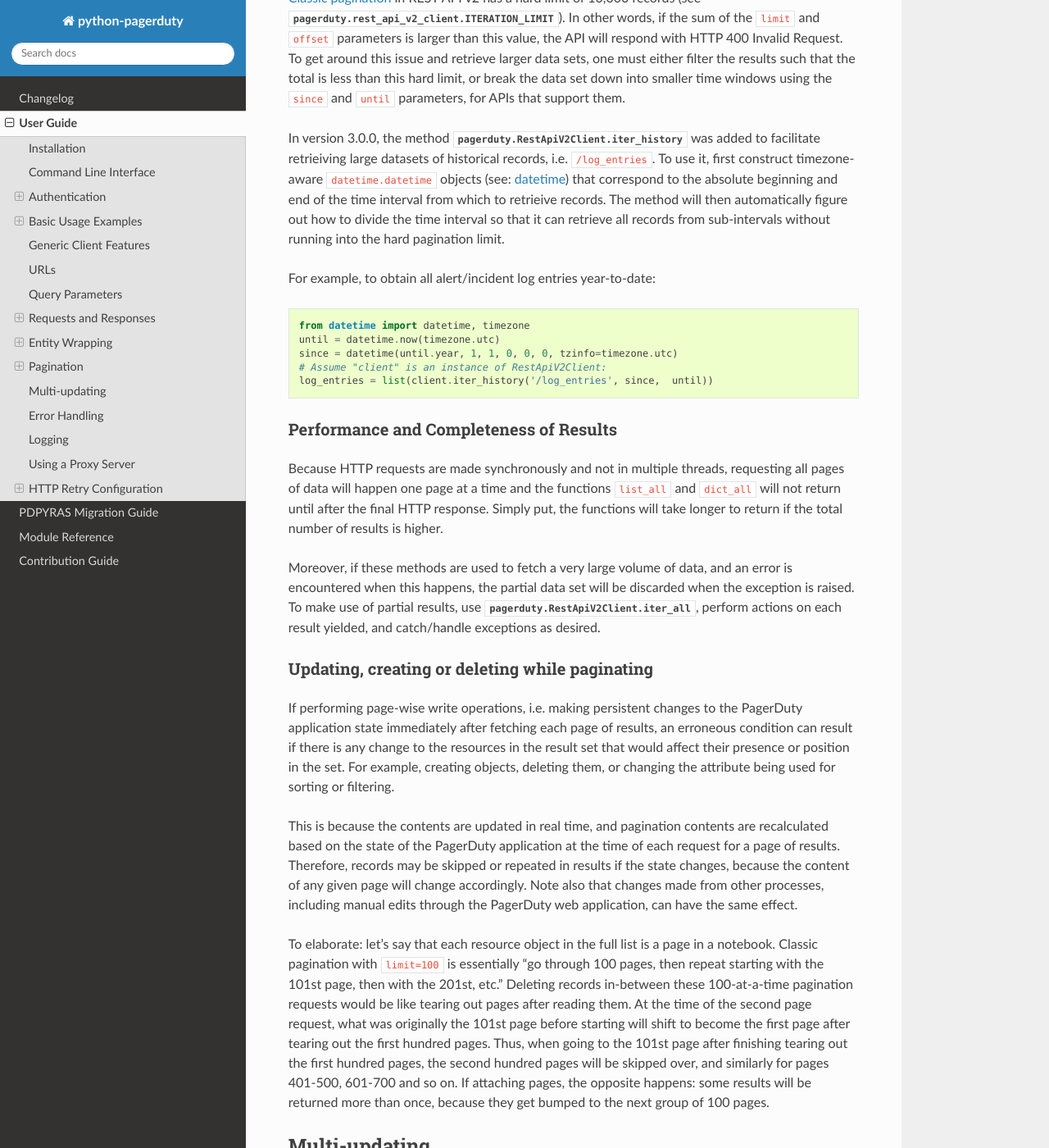
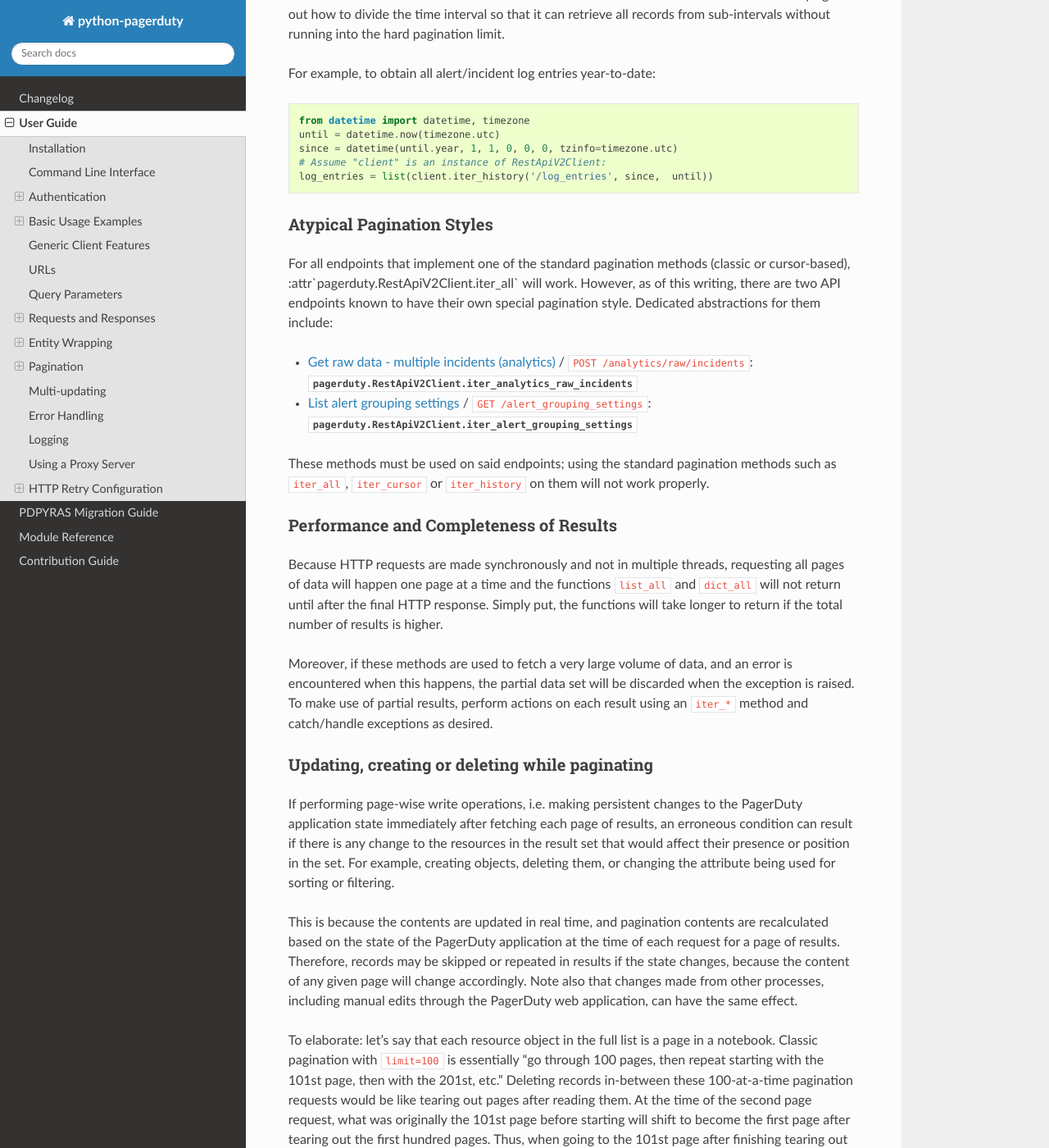
Before and after one commit to PagerDuty/python-pagerduty, a Sphinx documentation site: the page built from sphinx/source/user_guide.rst, in a window 1280 px wide and 1400 px high, scrolled down 12646 px. Shown: the whole window at 82% size. Built offline with Sphinx 7.4.7 and the Read the Docs theme 3.1.0, drawn with Linux system fonts in a browser that asks for light colours; some of the changed text lies outside the part shown.

```diff
--- a/sphinx/source/user_guide.rst
+++ b/sphinx/source/user_guide.rst
@@ -296,27 +296,15 @@ appended to the names of list-type-value parameters as necessary. For example:
     # API calls will look like the following:
     # GET /incidents?user_ids%5B%5D=PHIJ789&statuses%5B%5D=triggered&statuses%5B%5D=acknowledged&offset=0&limit=100
 
-**Get a list of all incident notes submitted by a team:** Incident notes are
-recorded as *log entries* of type ``annotate_log_entry``, so with that in mind:
-
-* Use ``iter_all`` on the "List log entries" endpoint
-* Use the query parameter ``team_ids[]`` to filter by team ID
-* Use the ``since`` and ``until`` query parameters to select a time range
-* Use ``filter`` to limit the results to incident notes
+**Get a list of all incident notes submitted by a team within a time range:**
 
 .. code-block:: python
 
-    notes = list(filter(
-        lambda ile: ile['type'] == 'annotate_log_entry',
-        client.iter_all(
-            'log_entries',
-            params={
-                'team_ids':['PN1T34M'],
-                'since': '2024-01-01',
-                'until': '2025-01-01'
-            }
-        )
-    ))
+    notes = list(client.iter_incident_notes(params={
+        'team_ids':['PN1T34M'],
+        'since': '2025-01-01',
+        'until': '2025-07-01'
+    }))
 
     # >>> notes
     # [{'type': 'annotate_log_entry', 'summary': 'Resolved by reboot' ... }, ... ]
@@ -678,6 +666,19 @@ For example, to obtain all alert/incident log entries year-to-date:
     # Assume "client" is an instance of RestApiV2Client:
     log_entries = list(client.iter_history('/log_entries', since,  until))
 
+Atypical Pagination Styles
+**************************
+For all endpoints that implement one of the standard pagination methods
+(classic or cursor-based), :attr`pagerduty.RestApiV2Client.iter_all` will
+work. However, as of this writing, there are two API endpoints known to have
+their own special pagination style. Dedicated abstractions for them include:
+
+* `Get raw data - multiple incidents (analytics) <https://developer.pagerduty.com/api-reference/c2d493e995071-get-raw-data-multiple-incidents>`_ / ``POST /analytics/raw/incidents``: :attr:`pagerduty.RestApiV2Client.iter_analytics_raw_incidents`
+* `List alert grouping settings <https://developer.pagerduty.com/api-reference/b9fe211cc2748-list-alert-grouping-settings>`_ / ``GET /alert_grouping_settings``: :attr:`pagerduty.RestApiV2Client.iter_alert_grouping_settings`
+
+These methods must be used on said endpoints; using the standard pagination
+methods such as ``iter_all``, ``iter_cursor`` or ``iter_history`` on them will not work
+properly.
 
 Performance and Completeness of Results
 ***************************************
@@ -689,9 +690,9 @@ number of results is higher.
 
 Moreover, if these methods are used to fetch a very large volume of data, and
 an error is encountered when this happens, the partial data set will be
-discarded when the exception is raised. To make use of partial results, use
-:attr:`pagerduty.RestApiV2Client.iter_all`, perform actions on each result
-yielded, and catch/handle exceptions as desired.
+discarded when the exception is raised. To make use of partial results, perform
+actions on each result using an ``iter_*`` method and catch/handle exceptions
+as desired.
 
 Updating, creating or deleting while paginating
 ***********************************************
```
Also changed, not shown: CHANGELOG.rst (+10 -0 lines).
